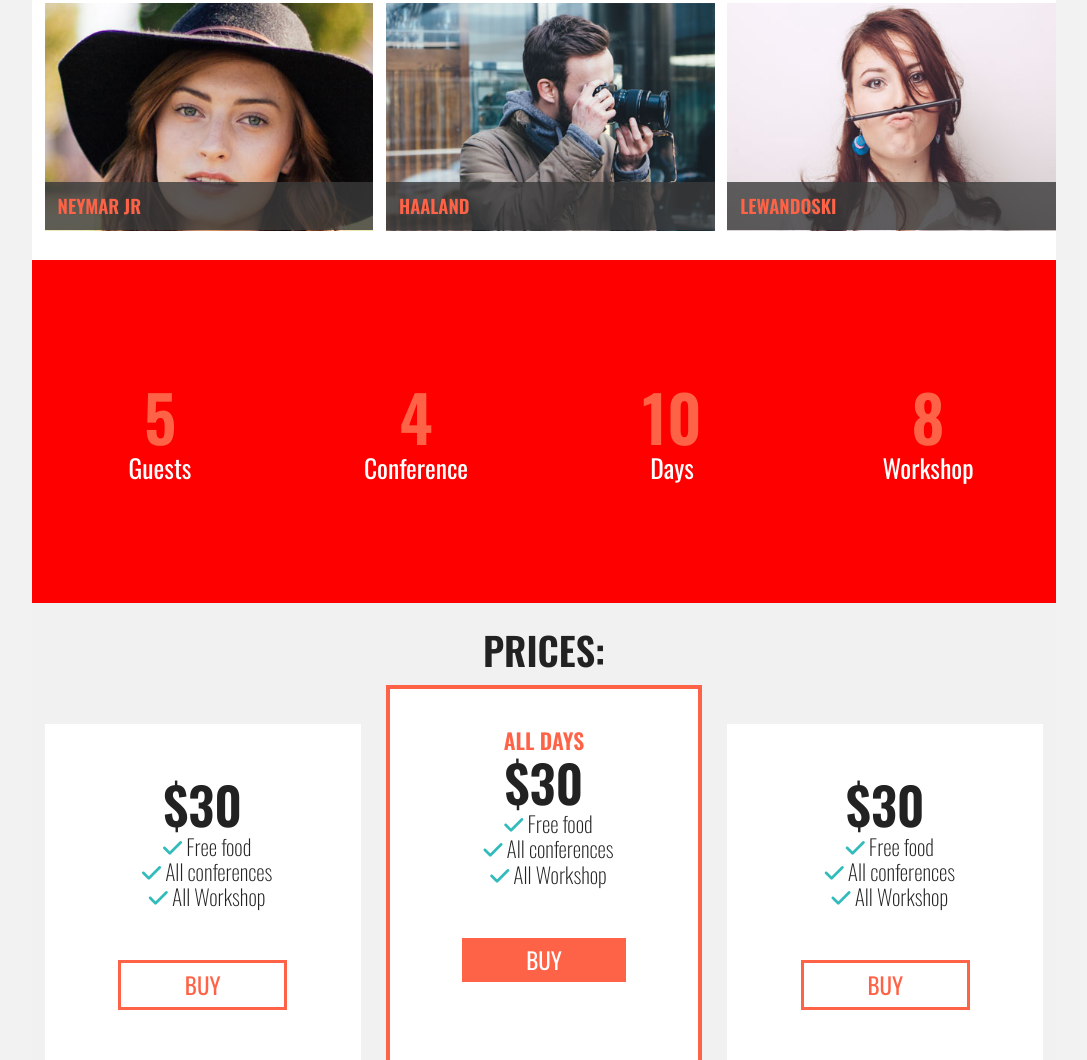
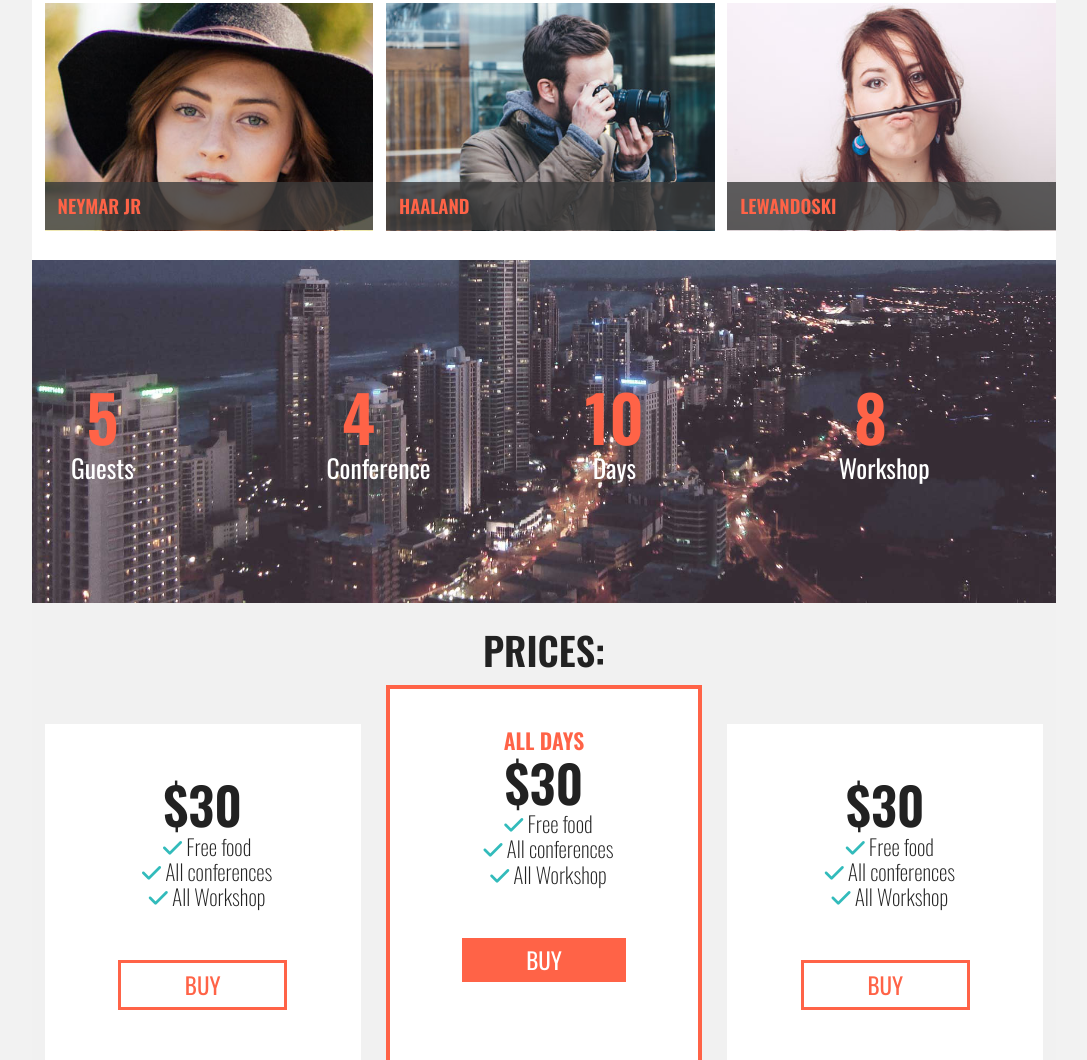
Before and after one commit to Novak-Fenocchio/GDLWEBCAMP, a website built with Parcel: page index.html in a window 1280 px wide. Shown: the part 2294-3354 px from the top of the page, without its empty margins (96-1183 px from the left). Built offline with nearby package versions, Linux system fonts and the light colour scheme.

Commit message:
Fixing issues

```diff
--- a/css/index.css
+++ /dev/null
@@ -1,4 +0,0 @@
-* {
-    padding: 0;
-    margin: 0%;
-}
--- a/css/main.css
+++ b/css/main.css
@@ -353,9 +353,9 @@
                     }
                     /**Countdown**/
 
-                    @media only screen and (max-width: 780px) {
+                    @media only screen and (min-width: 780px) {
                         .section-countdown {
-                            background: red;
+                            background: blue;
                             position: relative;
                             height: auto;
                         }
@@ -365,7 +365,11 @@
                     }
 
                     .section-countdown {
-                        background: red;
+                        background-image: url('img/bg-resumen.jpg');
+                        background-repeat: no-repeat;
+                        background-size: cover;
+                        background-position: bottom;
+                        background-attachment: fixed;
                     }
 
                     .section-countdown::before {
@@ -389,8 +393,7 @@
                         color: white;
                     }
 
-                    @media only screen and (min-width: 760px);
-                    {
+                    @media only screen and (min-width: 760px) {
                         .sumary-event li {
                             width: 25%;
                         }
@@ -417,8 +420,6 @@
                     .section-countdown ul {
                         list-style: none;
                     }
-
-                    .section-countdown ul li {}
                     /**Prices**/
 
                     .section-price {
--- a/css/mobile.css
+++ b/css/mobile.css
@@ -158,6 +158,3 @@
         font-size: 5vw;
     }
 }
-
-
-}
```
